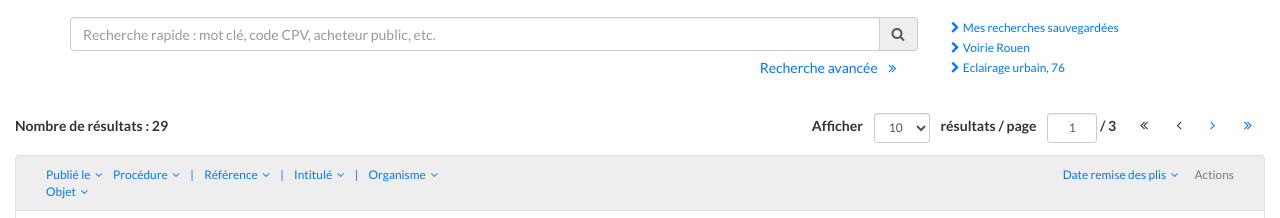
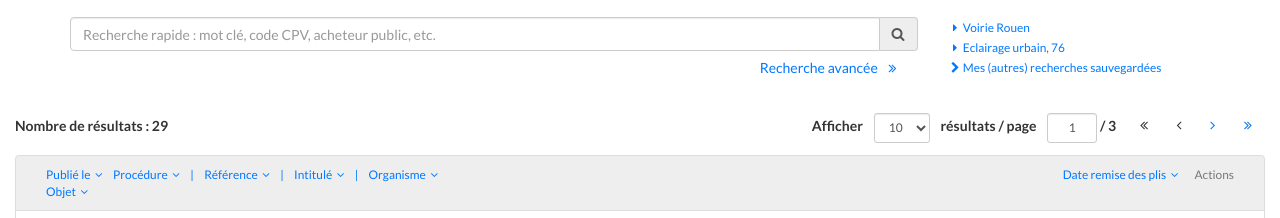
Before and after one commit to anonymous1983/anm, a plain HTML site: page index.html in a window 1280 px wide. Shown: the part 388-606 px from the top of the page. Drawn offline with nearby package versions, Linux system fonts and the light colour scheme.

Commit message:
Update recherche sauvgarder

```diff
--- a/index.html
+++ b/index.html
@@ -340,9 +340,9 @@
                             </form>
                             <div class="col-xs-3">
                                 <ul class="list-unstyled">
-                                    <li><a href="#" class="small btn-link"><i class="fa fa-chevron-right fa-fw"></i>Mes recherches sauvegardées</a></li>
-                                    <li><a href="#" class="small btn-link"><i class="fa fa-chevron-right fa-fw"></i>Voirie Rouen</a></li>
-                                    <li><a href="#" class="small btn-link"><i class="fa fa-chevron-right fa-fw"></i>Eclairage urbain, 76</a></li>
+                                    <li><a href="#" class="small btn-link"><i class="fa fa-caret-right fa-fw"></i>Voirie Rouen</a></li>
+                                    <li><a href="#" class="small btn-link"><i class="fa fa-caret-right fa-fw"></i>Eclairage urbain, 76</a></li>
+                                    <li><a href="#" class="small btn-link"><i class="fa fa-chevron-right fa-fw"></i>Mes (autres) recherches sauvegardées</a></li>
                                 </ul>
                             </div>
                         </div>
```
